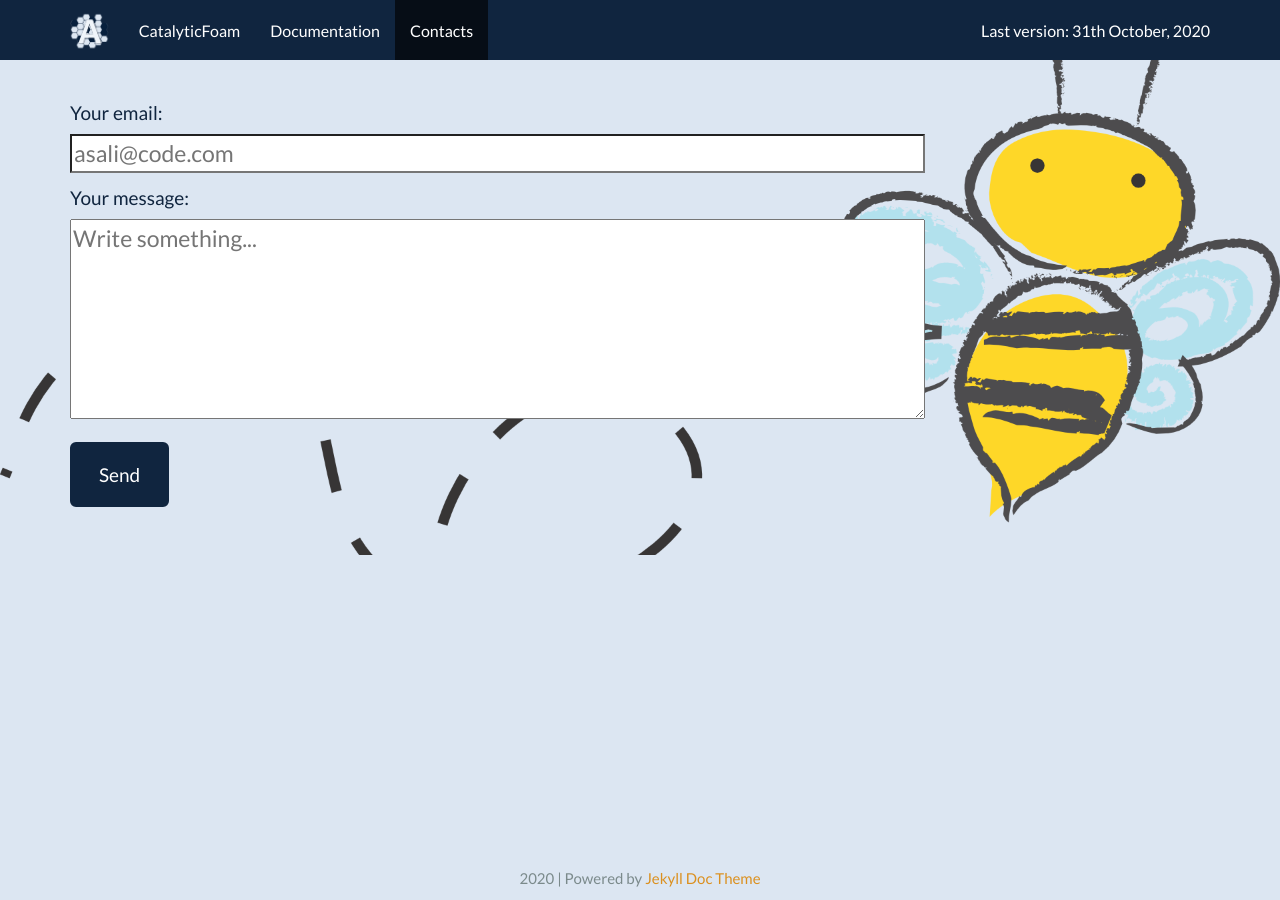
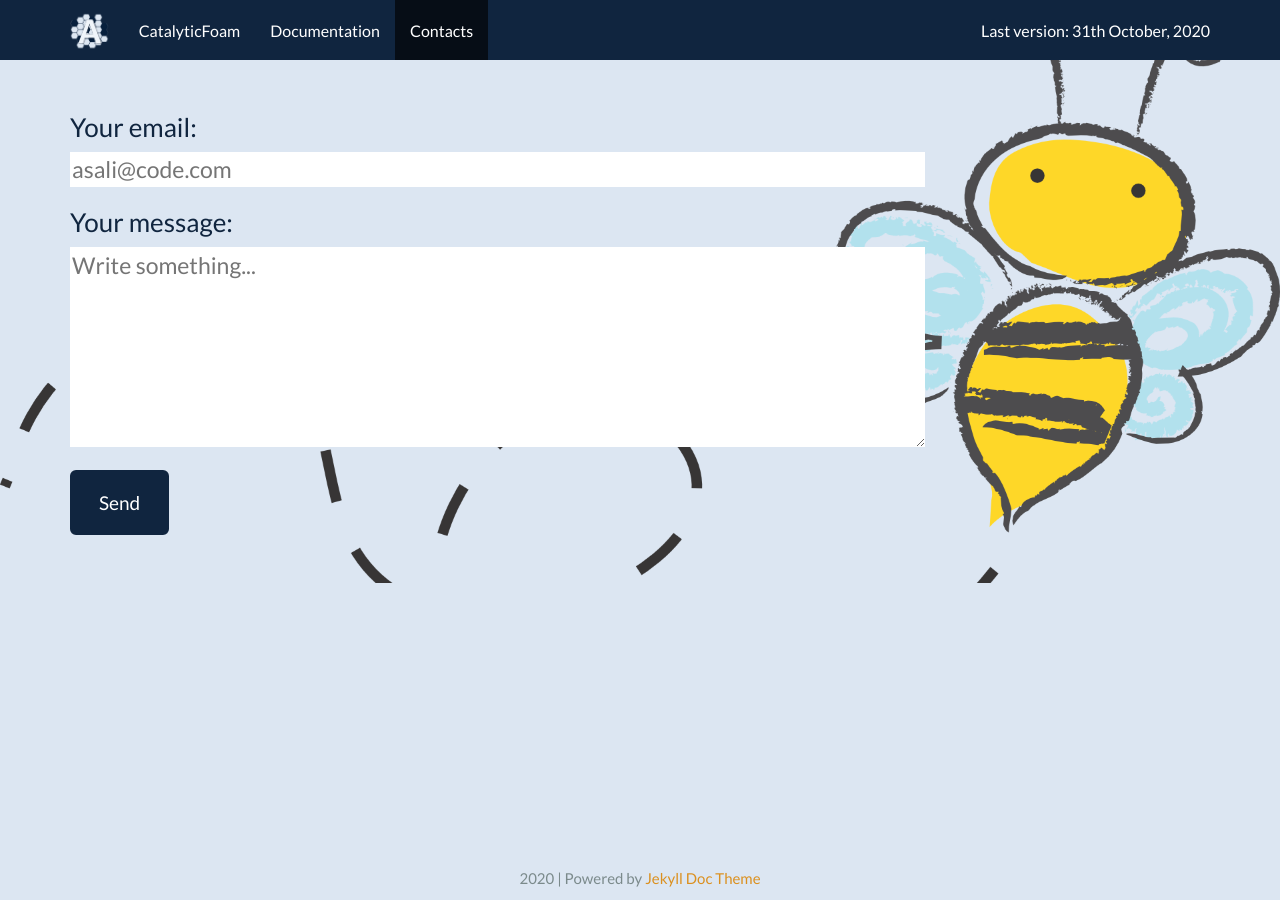
Before and after one commit to srebughini/ASALI, a Jekyll site: the page built from _pages/contacts.md, in a window 1280 px wide. Built offline with Jekyll 4.4.1, drawn with Linux system fonts in a browser that asks for light colours.

Commit message:
Contact page

```diff
--- a/_pages/contacts.md
+++ b/_pages/contacts.md
@@ -17,13 +17,13 @@ redirect_from: /docs/index.html
 
 <!--<div class="col-md-6 text-center">-->
   <form action="https://formspree.io/f/mdopzvpj" method="POST">
-    <h4>Your email:</h4>
+    <h3>Your email:</h3>
     <p>
-      <input type="text" style="width:75%" placeholder="asali@code.com" name="_replyto">
+      <input type="text" style="width:75%; border:none" placeholder="asali@code.com" name="_replyto">
     </p>
-    <h4>Your message:</h4>
+    <h3>Your message:</h3>
     <p>
-      <textarea placeholder="Write something..." style="height:200px; width:75%" name="message"></textarea>
+      <textarea placeholder="Write something..." style="height:200px; width:75%; border:none" name="message"></textarea>
     </p>
     <button class="btn btn-primary btn-lg" type="submit">Send</button>
   </form>
```
